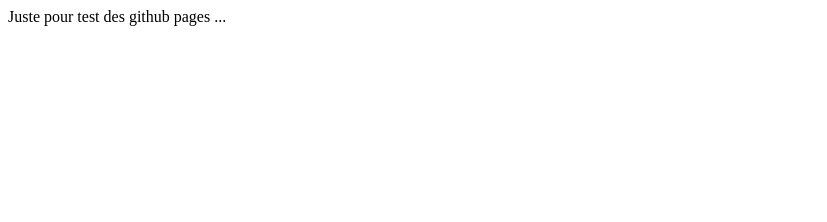
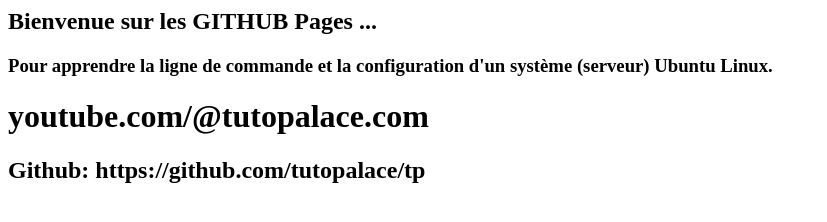
Before and after one commit to tutopalace/tp, a plain HTML site: page index.html in a window 1280 px wide. Shown: the whole page, without its empty margins (0-827 px from the left). Drawn offline with Linux system fonts and the light colour scheme.

Commit message:
Update index.html

```diff
--- a/index.html
+++ b/index.html
@@ -1,7 +1,12 @@
 <html>
   <head>
   <head>
-<body>
-Juste pour test des github pages ...
-<body>
+  <body>
+    <h2>Bienvenue sur les GITHUB Pages ...</h2>
+    <h3>Pour apprendre la ligne de commande et la configuration d'un système (serveur) Ubuntu Linux.</h3>
+
+    <h1>youtube.com/@tutopalace.com</h1>
+    <h2>Github: https://github.com/tutopalace/tp</h2>
+
+  <body>
 </html>
```
